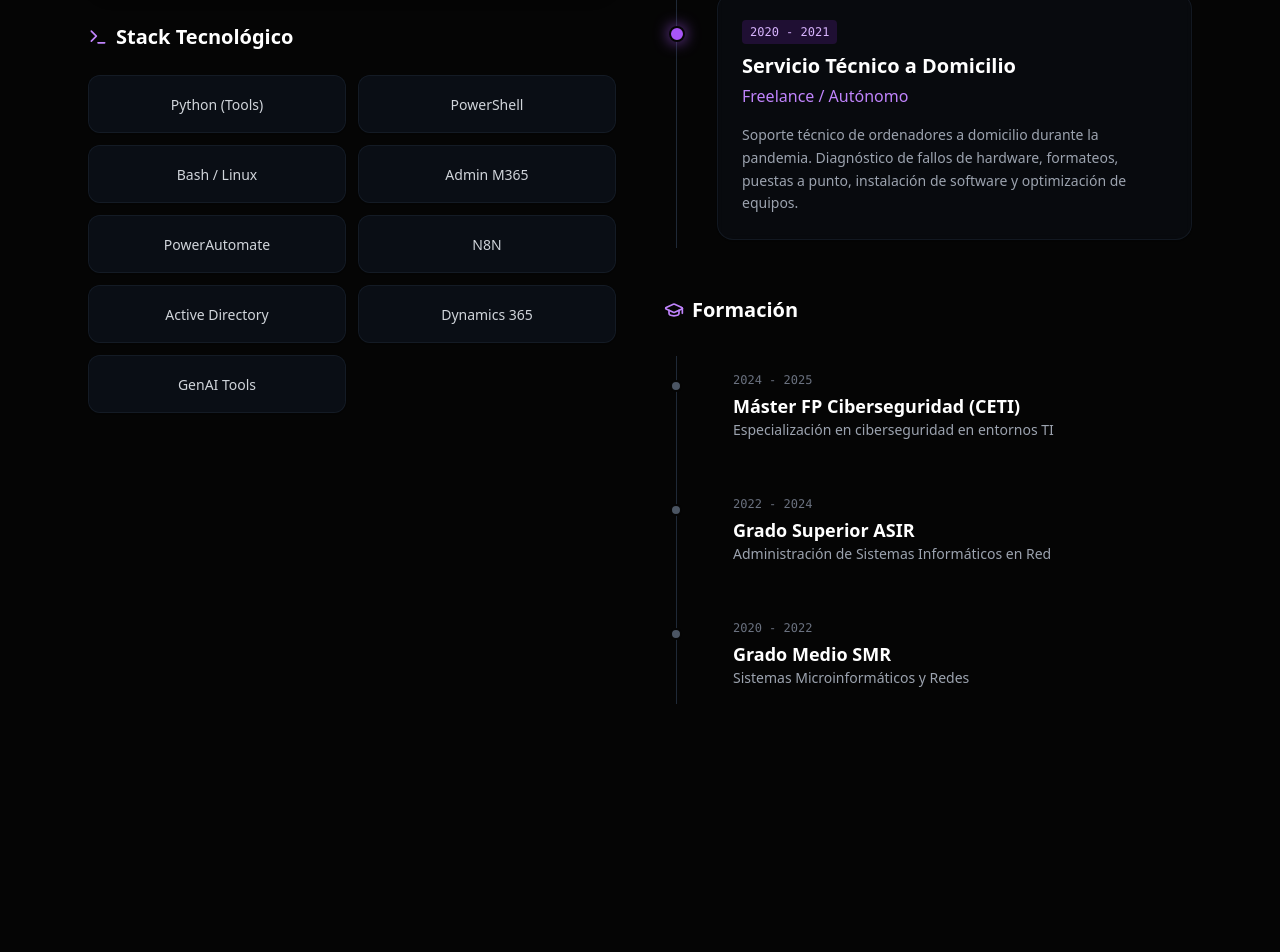
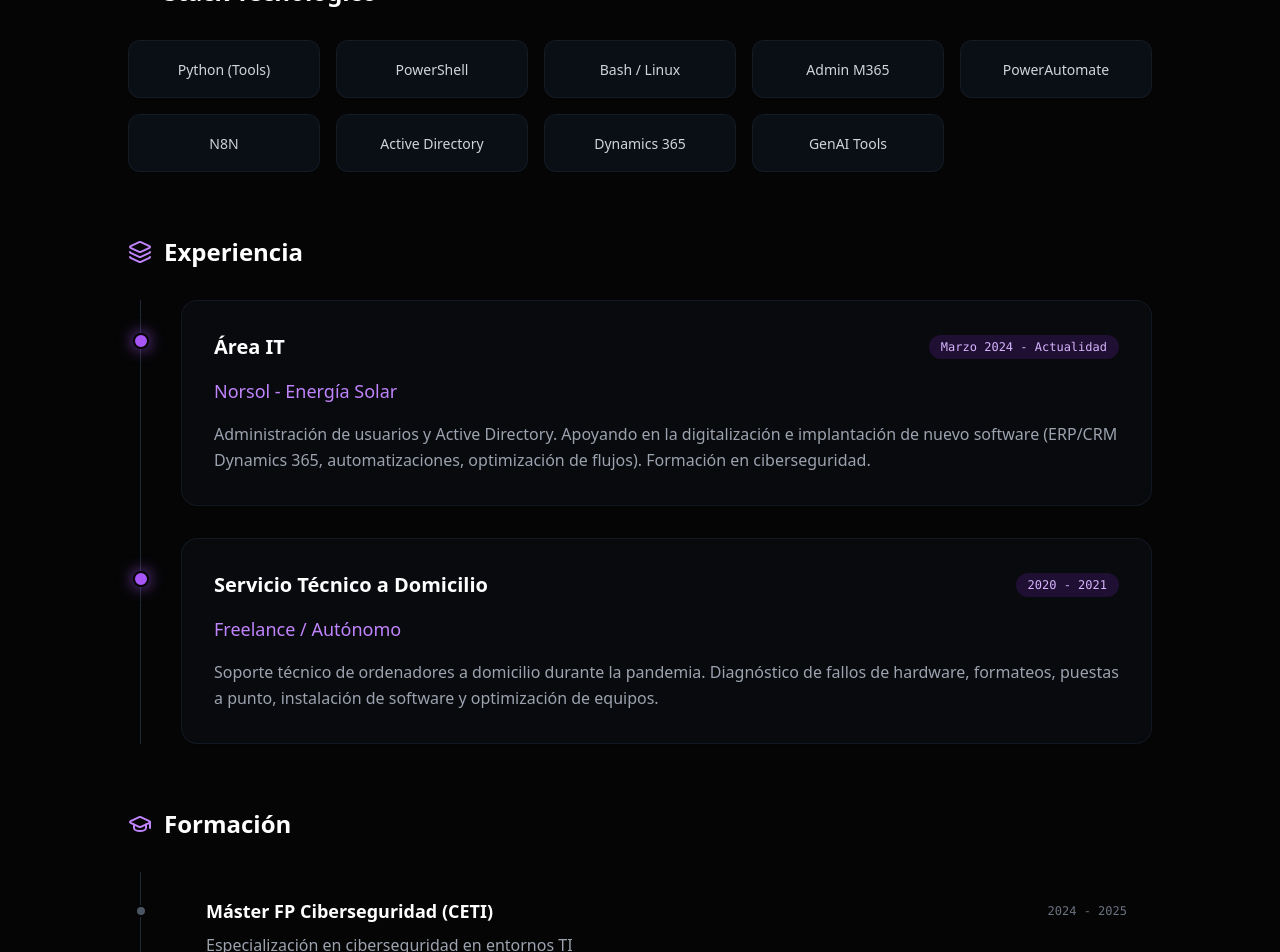
Before and after one commit to xenlor/web-portfolio, a React (Vite) app: page / in a window 1280 px wide. Shown: the part 1340-2292 px from the top of the page. Built offline with nearby package versions, Linux system fonts and the light colour scheme.

Commit message:
feat: add About section component with personal description, tech stack, experience, and education.

```diff
--- a/src/components/About.jsx
+++ b/src/components/About.jsx
@@ -32,29 +32,29 @@ const About = () => (
     <RevealSection id="sobre-mi">
         <SectionHeading icon={Server} title="Sobre Mí" />
 
-        <div className="grid md:grid-cols-2 gap-12">
-            <div className="space-y-8">
+        <div className="space-y-16 max-w-5xl mx-auto">
+            {/* SOBRE MÍ - TEXTO */}
             <motion.div
                 initial={{ opacity: 0, y: 20 }}
                 whileInView={{ opacity: 1, y: 0 }}
                 viewport={{ once: true }}
                 transition={{ duration: 0.5 }}
-                    className={`${glassClass} p-8 rounded-3xl hover:border-purple-500/30 transition-all shadow-lg hover:shadow-purple-500/10`}
+                className={`${glassClass} p-8 md:p-10 rounded-3xl hover:border-purple-500/30 transition-all shadow-lg hover:shadow-purple-500/10`}
             >
-                    <p className="text-gray-600 dark:text-gray-300 leading-relaxed text-lg">
+                <p className="text-gray-600 dark:text-gray-300 leading-relaxed text-lg md:text-xl">
                     Soy un joven que emigró de Chile buscando nuevas oportunidades en España. A raíz de los videojuegos encontré mi pasión por los ordenadores y, sobre todo, por entender cómo funcionan las cosas por detrás.
                     <br /><br />
                     Me especialicé en ciberseguridad porque considero fundamental contar con una infraestructura digital que, además de facilitarnos la vida, sea capaz de proteger nuestra información.
                 </p>
-
             </motion.div>
 
+            {/* STACK TECNOLÓGICO */}
             <div>
-                    <h3 className="text-xl font-bold mb-6 text-gray-900 dark:text-white flex items-center gap-2">
-                        <Terminal size={20} className="text-purple-600 dark:text-purple-400" /> Stack Tecnológico
+                <h3 className="text-2xl font-bold mb-8 text-gray-900 dark:text-white flex items-center gap-3">
+                    <Terminal size={24} className="text-purple-600 dark:text-purple-400" /> Stack Tecnológico
                 </h3>
                 <motion.div
-                        className="grid grid-cols-2 gap-3"
+                    className="grid grid-cols-2 sm:grid-cols-3 md:grid-cols-4 lg:grid-cols-5 gap-4"
                     variants={containerVariants}
                     initial="hidden"
                     whileInView="visible"
@@ -71,29 +71,29 @@ const About = () => (
                     ))}
                 </motion.div>
             </div>
-            </div>
 
-            <div className="space-y-12">
             {/* EXPERIENCIA */}
             <div>
-                    <h3 className="text-xl font-bold mb-8 text-gray-900 dark:text-white flex items-center gap-2">
-                        <Layers size={20} className="text-purple-600 dark:text-purple-400" /> Experiencia
+                <h3 className="text-2xl font-bold mb-8 text-gray-900 dark:text-white flex items-center gap-3">
+                    <Layers size={24} className="text-purple-600 dark:text-purple-400" /> Experiencia
                 </h3>
-                    <div className="relative border-l border-gray-300 dark:border-gray-800 ml-3 pl-10 pb-2">
+                <div className="relative border-l border-gray-300 dark:border-gray-800 ml-3 pl-8 md:pl-10 space-y-8">
                     {experience.map((job, idx) => (
                         <motion.div
                             key={idx}
-                                className={`relative p-6 rounded-2xl hover:border-purple-500/30 transition-all shadow-sm mb-6 last:mb-0 ${glassClass}`}
+                            className={`relative p-6 md:p-8 rounded-2xl hover:border-purple-500/30 transition-all shadow-sm ${glassClass}`}
                             initial={{ opacity: 0, x: -20 }}
                             whileInView={{ opacity: 1, x: 0 }}
                             viewport={{ once: true }}
                             transition={{ delay: 0.2 * (idx + 1) }}
                         >
-                                <span className="absolute -left-[49px] top-8 h-4 w-4 rounded-full border-2 border-white dark:border-[#050505] bg-purple-500 shadow-[0_0_15px_rgba(168,85,247,0.8)]" />
-                                <p className="text-xs font-mono text-purple-600 dark:text-purple-300 mb-2 inline-block px-2 py-1 bg-purple-100 dark:bg-purple-900/30 rounded">{job.period}</p>
-                                <h4 className="text-xl font-bold text-gray-900 dark:text-white mb-1">{job.role}</h4>
-                                <p className="text-purple-600 dark:text-purple-400 font-medium mb-4">{job.company}</p>
-                                <p className="text-gray-600 dark:text-gray-400 text-sm leading-relaxed">
+                            <span className="absolute -left-[41px] md:-left-[49px] top-8 h-4 w-4 rounded-full border-2 border-white dark:border-[#050505] bg-purple-500 shadow-[0_0_15px_rgba(168,85,247,0.8)]" />
+                            <div className="flex flex-col sm:flex-row sm:items-center sm:justify-between mb-4 gap-2">
+                                <h4 className="text-xl font-bold text-gray-900 dark:text-white">{job.role}</h4>
+                                <span className="text-xs font-mono text-purple-600 dark:text-purple-300 px-3 py-1 bg-purple-100 dark:bg-purple-900/30 rounded-full w-fit">{job.period}</span>
+                            </div>
+                            <p className="text-purple-600 dark:text-purple-400 font-medium mb-4 text-lg">{job.company}</p>
+                            <p className="text-gray-600 dark:text-gray-400 leading-relaxed">
                                 {job.description}
                             </p>
                         </motion.div>
@@ -103,25 +103,27 @@ const About = () => (
 
             {/* EDUCACIÓN */}
             <div>
-                    <h3 className="text-xl font-bold mb-8 text-gray-900 dark:text-white flex items-center gap-2">
-                        <GraduationCap size={20} className="text-purple-600 dark:text-purple-400" /> Formación
+                <h3 className="text-2xl font-bold mb-8 text-gray-900 dark:text-white flex items-center gap-3">
+                    <GraduationCap size={24} className="text-purple-600 dark:text-purple-400" /> Formación
                 </h3>
+                <div className="relative border-l border-gray-300 dark:border-gray-800 ml-3 pl-8 md:pl-10 space-y-6">
+                    {education.map((edu, idx) => (
                         <motion.div
-                        className="space-y-6 border-l border-gray-300 dark:border-gray-800 ml-3 pl-10 relative"
-                        variants={containerVariants}
-                        initial="hidden"
-                        whileInView="visible"
+                            key={idx}
+                            className={`relative p-6 rounded-2xl hover:bg-gray-100 dark:hover:bg-gray-900/20 transition-colors border border-transparent hover:border-gray-200 dark:hover:border-gray-800`}
+                            initial={{ opacity: 0, x: -20 }}
+                            whileInView={{ opacity: 1, x: 0 }}
                             viewport={{ once: true }}
+                            transition={{ delay: 0.1 * (idx + 1) }}
                         >
-                        {education.map((edu, idx) => (
-                            <motion.div key={idx} className="relative p-4 rounded-xl hover:bg-gray-100 dark:hover:bg-gray-900/20 transition-colors" variants={itemVariants}>
-                                <span className="absolute -left-[47px] top-6 h-3 w-3 rounded-full border-2 border-white dark:border-[#050505] bg-gray-400 dark:bg-gray-600 group-hover:bg-purple-500 transition-colors" />
-                                <p className="text-xs font-mono text-gray-500 mb-1">{edu.year}</p>
-                                <h4 className="text-lg font-semibold text-gray-900 dark:text-white">{edu.degree}</h4>
-                                <p className="text-gray-600 dark:text-gray-400 text-sm">{edu.institution}</p>
+                            <span className="absolute -left-[39px] md:-left-[47px] top-8 h-3 w-3 rounded-full border-2 border-white dark:border-[#050505] bg-gray-400 dark:bg-gray-600 group-hover:bg-purple-500 transition-colors" />
+                            <div className="flex flex-col sm:flex-row sm:items-center justify-between mb-2 gap-1">
+                                <h4 className="text-lg font-bold text-gray-900 dark:text-white">{edu.degree}</h4>
+                                <span className="text-xs font-mono text-gray-500">{edu.year}</span>
+                            </div>
+                            <p className="text-gray-600 dark:text-gray-400">{edu.institution}</p>
                         </motion.div>
                     ))}
-                    </motion.div>
                 </div>
             </div>
         </div>
```
Lines whose indentation alone changed are shown as unchanged.
